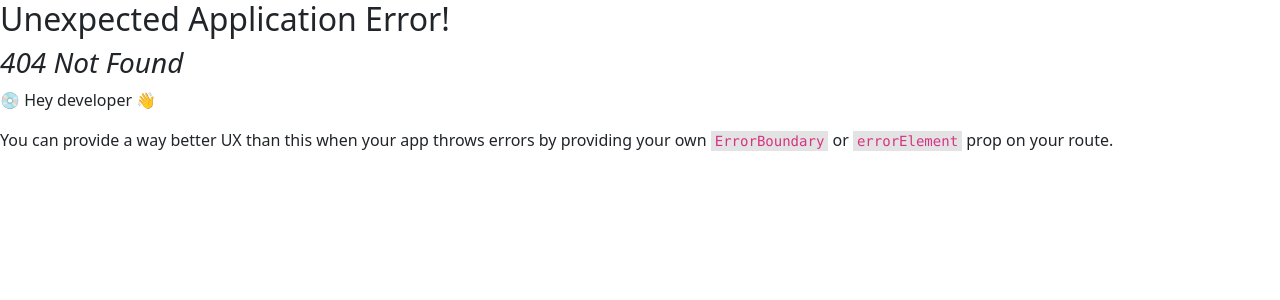
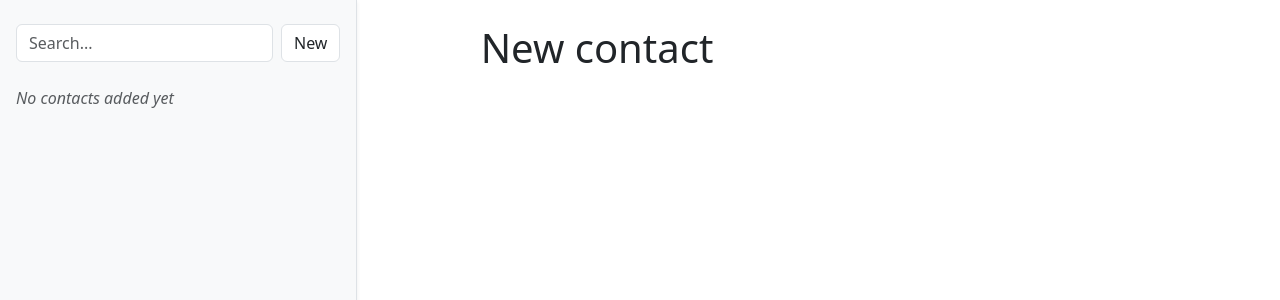
Before and after one commit to salhi50/contacts-app, a React (Create React App) app: page /contacts/1 in a window 1280 px wide. Before the commit this address had no page. Shown: the top 300 px of the page. Built offline with nearby package versions, Linux system fonts and the light colour scheme.

Commit message:
Add contact feature

```diff
--- /dev/null
+++ b/src/actions.ts
@@ -0,0 +1,7 @@
+import { ActionFunction, redirect } from "react-router-dom";
+import { createNewContact } from "./contacts";
+
+export const addContactAction: ActionFunction = async () => {
+  const newContact = createNewContact();
+  return redirect(`/contacts/${newContact.id}`);
+};
--- /dev/null
+++ b/src/components/Button.tsx
@@ -0,0 +1,20 @@
+import React from "react";
+
+interface ButtonProps extends React.ButtonHTMLAttributes<HTMLButtonElement> {
+  title: string;
+}
+
+const Button: React.FC<ButtonProps> = ({ title, ...other }) => {
+  return (
+    <>
+      <button
+        className="btn border bg-white"
+        {...other}
+      >
+        {title}
+      </button>
+    </>
+  );
+};
+
+export default Button;
--- /dev/null
+++ b/src/components/ContactItem.tsx
@@ -0,0 +1,28 @@
+import React from "react";
+import { Contact } from "../contacts";
+import { NavLink } from "react-router-dom";
+
+interface ContactItemProps {
+  contact: Contact;
+}
+
+const ContactItem: React.FC<ContactItemProps> = ({ contact }) => {
+  return (
+    <>
+      <NavLink
+        to={`/contacts/${contact.id}`}
+        className={({ isActive, isPending }) =>
+          isActive ? "bg-primary text-white" : isPending ? "text-muted" : "text-dark"
+        }
+        style={{ textDecoration: "none", display: "block" }}
+      >
+        <div className="d-flex justify-content-between px-3 py-2">
+          <span>{contact.username}</span>
+          {contact.isFavorite && <span>★</span>}
+        </div>
+      </NavLink>
+    </>
+  );
+};
+
+export default ContactItem;
--- /dev/null
+++ b/src/components/ContactList.tsx
@@ -0,0 +1,25 @@
+import React from "react";
+import { Contact } from "../contacts";
+import ContactItem from "./ContactItem";
+
+interface ContactListProps {
+  list: Contact[];
+}
+
+const ContactList: React.FC<ContactListProps> = ({ list }) => {
+  return list.length === 0 ? (
+    <p className="text-muted px-3">
+      <i>No contacts added yet</i>
+    </p>
+  ) : (
+    <ul className="list-unstyled">
+      {list.map((contact) => (
+        <li key={contact.id}>
+          <ContactItem contact={contact} />
+        </li>
+      ))}
+    </ul>
+  );
+};
+
+export default ContactList;
--- /dev/null
+++ b/src/contacts.ts
@@ -0,0 +1,25 @@
+export interface Contact {
+  username: string;
+  email: string;
+  isFavorite: boolean;
+  id: number | string;
+}
+export const CONTACTS_LOCALSTORAGE_KEY = "contacts";
+
+export function createNewContact(): Contact {
+  const loc = localStorage.getItem(CONTACTS_LOCALSTORAGE_KEY);
+  const newContact: Contact = {
+    username: "New contact",
+    email: "",
+    isFavorite: false,
+    id: new Date().getTime(),
+  };
+  const contacts: Contact[] = (loc ? JSON.parse(loc) : []).concat(newContact);
+  localStorage.setItem(CONTACTS_LOCALSTORAGE_KEY, JSON.stringify(contacts));
+  return newContact;
+}
+
+export function getContacts(): Contact[] {
+  const loc = localStorage.getItem(CONTACTS_LOCALSTORAGE_KEY);
+  return loc ? JSON.parse(loc) : [];
+}
--- a/src/index.tsx
+++ b/src/index.tsx
@@ -5,6 +5,8 @@ import {
   Route,
   RouterProvider,
 } from "react-router-dom";
+import { addContactAction } from "./actions";
+import { contactsListLoader } from "./loaders";
 import Root from "./routes/Root";
 
 const rootElement = document.getElementById("root") as HTMLDivElement;
@@ -15,10 +17,16 @@ const router = createBrowserRouter(
     <Route
       path="/"
       element={<Root />}
+      loader={contactsListLoader}
+      action={addContactAction}
     >
       <Route
         index
         element={<h1>Project start</h1>}
+      />
+      <Route
+        path="contacts/:id"
+        element={<h1>New contact</h1>}
       />
     </Route>,
   ),
--- /dev/null
+++ b/src/loaders.ts
@@ -0,0 +1,6 @@
+import { LoaderFunction } from "react-router-dom";
+import { getContacts } from "./contacts";
+
+export const contactsListLoader: LoaderFunction = async () => {
+  return getContacts();
+};
--- a/src/routes/Root.tsx
+++ b/src/routes/Root.tsx
@@ -1,11 +1,58 @@
 import React from "react";
-import { Outlet } from "react-router-dom";
+import { Form, Outlet, useLoaderData } from "react-router-dom";
+import Button from "../components/Button";
+import ContactList from "../components/ContactList";
+import { Contact } from "../contacts";
+
+export const Search: React.FC = () => {
+  return (
+    <Form>
+      <input
+        type="search"
+        placeholder="Search..."
+        className="form-control"
+        name="search"
+      />
+    </Form>
+  );
+};
+
+export const NewContactButton: React.FC = () => {
+  return (
+    <Form
+      action="/"
+      method="POST"
+    >
+      <Button
+        title="New"
+        type="submit"
+        name="new"
+      />
+    </Form>
+  );
+};
 
 const Root: React.FC = () => {
+  const contacts = useLoaderData() as Contact[];
   return (
     <>
-      <div className="d-flex flex-wrap">
-        <Outlet />
+      <div className="d-block d-md-flex flex-wrap">
+        <aside
+          style={{ minWidth: 280 }}
+          className="bg-light vh-100 py-4 border-end shadow-sm"
+        >
+          <div className="hstack gap-2 mb-4 px-3">
+            <Search />
+            <NewContactButton />
+          </div>
+          <ContactList list={contacts} />
+        </aside>
+        <div
+          className="flex-grow-1 my-4 container"
+          style={{ maxWidth: 700 }}
+        >
+          <Outlet />
+        </div>
       </div>
     </>
   );
```
